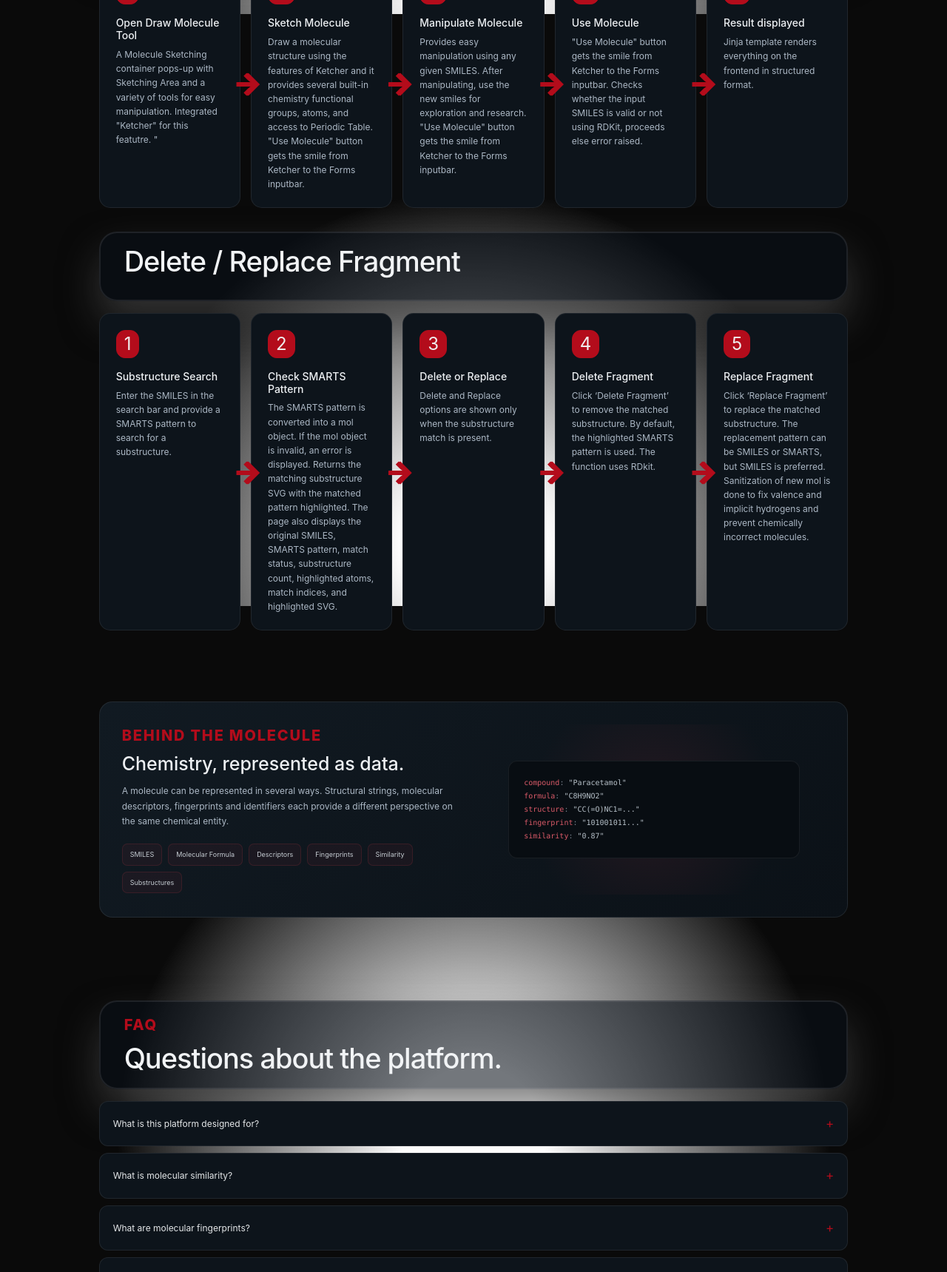
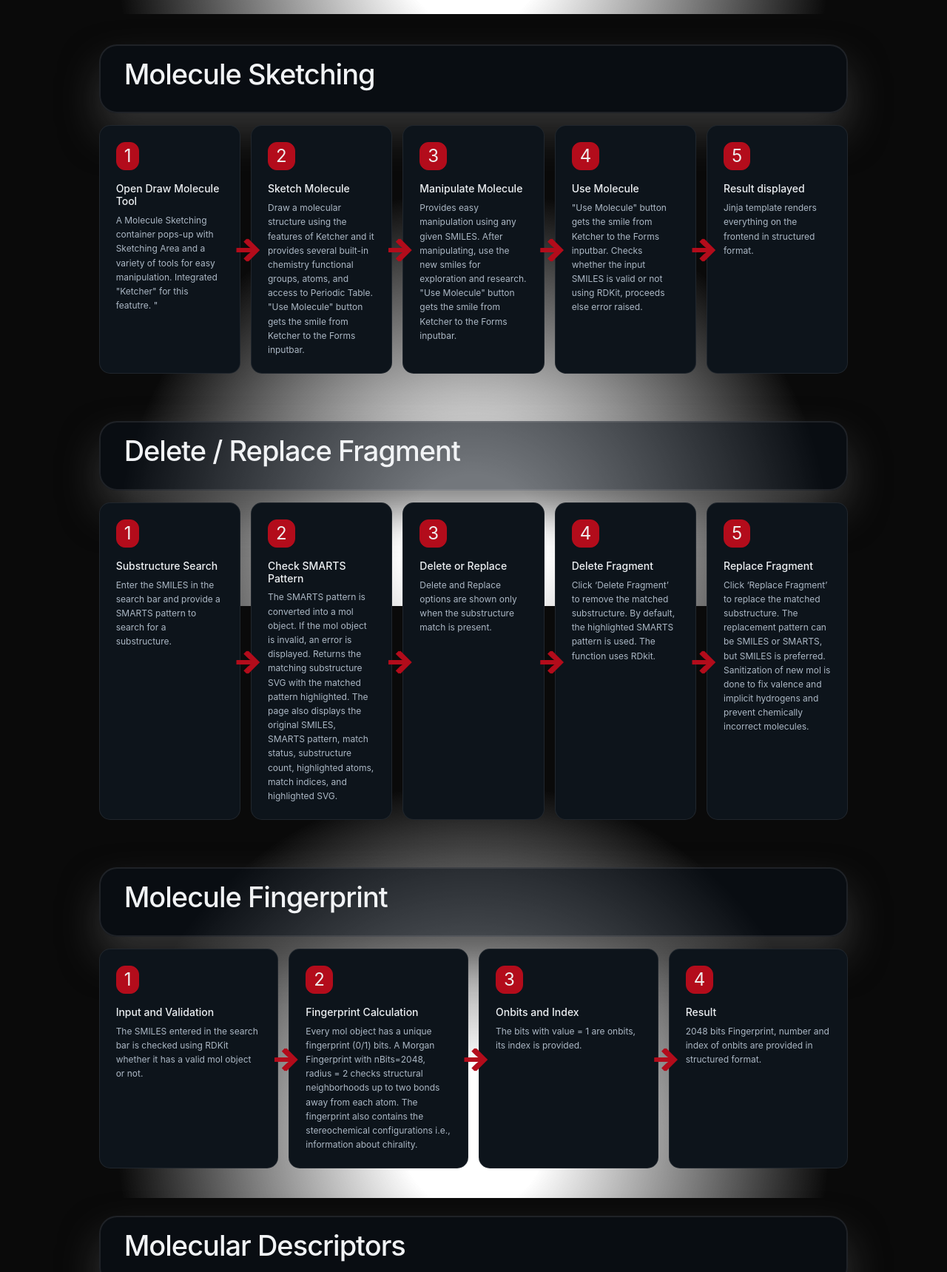
Before and after one commit to SakshamRaj1/ChemSmileAI, a Python web app: template templates/about.html in a window 1280 px wide. Shown: the part 4781-6500 px from the top of the page at 74% size. Run offline with Jinja, Linux system fonts and the light colour scheme; the template is opened without the code that fills it, so the values that code supplies are empty.

Commit message:
Update about.html

```diff
--- a/templates/about.html
+++ b/templates/about.html
@@ -35,7 +35,9 @@
         text-decoration: none;
     }
 
-
+    #explore1, #explore2, #explore3, #explore4, #explore5, #explore6, #explore7, #explore8, #explore9{
+        scroll-margin-top: 7.5rem;
+    }
     /* VARIABLES */
 
     :root {
@@ -350,7 +334,7 @@
         border-radius: 24px;
         border: 2px solid #ffffff17;
         box-shadow: 0px 28px 52px #444444ab;
-        margin-top: 2rem;
+        margin-top: 4rem;
     }
 
     .section-label {
@@ -513,6 +497,23 @@
         margin-bottom: 1rem;
     }
 
+    .workflow4 {
+        display: grid;
+        grid-template-columns:
+            repeat(4, 1fr);
+        gap: 14px;
+        margin-top: 1rem;
+        margin-bottom: 1rem;
+    }
+
+    .workflow3 {
+        display: grid;
+        grid-template-columns:
+            repeat(3, 1fr);
+        gap: 14px;
+        margin-top: 1rem;
+        margin-bottom: 1rem;
+    }
 
     .workflow-step {
         position: relative;
@@ -628,6 +629,7 @@
     }
 
     .data-code {
+        zoom: 1.25;
         width: 85%;
         padding: 20px;
         border:
@@ -1357,7 +1423,7 @@
 
     <!-- 1. Molecule Analysis -->
 
-    <div class="section-heading">
+    <div class="section-heading" id="explore1">
 
         <h2>
             Molecule Analysis and Molecule Information
@@ -1429,7 +1495,7 @@
 
     <!-- 2. Molecule Similarity Search Engine -->
 
-    <div class="section-heading">
+    <div class="section-heading" id="explore2">
 
         <h2>
             Molecule Similarity Search Engine
@@ -1440,7 +1506,7 @@
         </p>
     </div>
 
-    <div class="workflow" style="grid-template-columns: repeat(4, 1fr);">
+    <div class="workflow workflow4">
 
         <article class="workflow-step">
             <div class="step-icon">1</div>
@@ -1489,7 +1555,7 @@
         </article>
     </div>
 
-    <div class="workflow" style="grid-template-columns: repeat(4, 1fr);">
+    <div class="workflow workflow4">
         <article class="workflow-step">
             <div class="step-icon">5</div>
             <h3>
@@ -1550,7 +1616,7 @@
 
     <!-- 3. Molecule Comparison -->
 
-    <div class="section-heading">
+    <div class="section-heading" id="explore3">
 
         <h2>
             Molecule Comparison
@@ -1562,7 +1628,7 @@
 
     </div>
 
-    <div class="workflow" style="grid-template-columns: repeat(4, 1fr);">
+    <div class="workflow workflow4">
 
         <article class="workflow-step">
             <div class="step-icon">1</div>
@@ -1614,7 +1680,7 @@
 
     <!-- 4. Molecule Sketching -->
 
-    <div class="section-heading">
+    <div class="section-heading" id="explore1">
 
         <h2>
             Molecule Sketching
@@ -1686,7 +1752,7 @@
 
     <!-- 5. Delete / Replace Fragment -->
 
-    <div class="section-heading">
+    <div class="section-heading" id="explore5">
 
         <h2>
             Delete / Replace Fragment
@@ -1766,15 +1832,181 @@
 
     </div>
 
+    <!-- 6. Molecule Fingerprint -->
+
+    <div class="section-heading" id="explore6">
+
+        <h2>
+            Molecule Fingerprint
+        </h2>
+
+        <p>
+
+        </p>
+
+    </div>
+
+    <div class="workflow workflow4">
+
+        <article class="workflow-step">
+            <div class="step-icon">1</div>
+            <h3>
+                Input and Validation
+            </h3>
+            <p>
+                The SMILES entered in the search bar is checked using RDKit whether it has a valid mol object or not.
+            </p>
+        </article>
+
+        <article class="workflow-step">
+            <div class="step-icon">2</div>
+            <h3>
+                Fingerprint Calculation
+            </h3>
+            <p>
+                Every mol object has a unique fingerprint (0/1) bits. A Morgan Fingerprint with nBits=2048, radius = 2 checks structural neighborhoods up to two bonds away from each atom.
+                The fingerprint also contains the stereochemical configurations i.e., information about chirality.
+            </p>
+        </article>
+
+        <article class="workflow-step">
+            <div class="step-icon">3</div>
+            <h3>
+                Onbits and Index
+            </h3>
+            <p>
+                The bits with value = 1 are onbits, its index is provided.
+            </p>
+        </article>
+
+        <article class="workflow-step">
+            <div class="step-icon">4</div>
+            <h3>
+                Result
+            </h3>
+            <p>
+                2048 bits Fingerprint, number and index of onbits are provided in structured format.
+            </p>
+        </article>
+
+    </div>
+
+    <!-- 7. Molecular Descriptors -->
+
+    <div class="section-heading" id="explore7">
+
+        <h2>
+            Molecular Descriptors
+        </h2>
+
+        <p>
+
+        </p>
+
+    </div>
+
+    <div class="workflow workflow3">
+
+        <article class="workflow-step">
+            <div class="step-icon">1</div>
+            <h3>
+                Input and Validation
+            </h3>
+            <p>
+                The SMILES entered in the search bar is checked using RDKit whether it has a valid mol object or not.
+            </p>
+        </article>
+
+        <article class="workflow-step">
+            <div class="step-icon">2</div>
+            <h3>
+                Descriptors Classify
+            </h3>
+            <p>
+                Classifies the descriptors into 0D, 1D, 2D, and 3D, calculates a total of 38 unique descriptors.
+
+            </p>
+        </article>
+
+
+        <article class="workflow-step">
+            <div class="step-icon">3</div>
+            <h3>
+                Result
+            </h3>
+            <p>
+                These descriptors provide several crucial information about a molecule in 2D as well as 3D coordinates.
+            </p>
+        </article>
+
+    </div>
+
+    <!-- 8. 2D and 3D Structures -->
+
+    <div class="section-heading" id="explore8">
+
+        <h2>
+            2D and 3D Structures
+        </h2>
+
+        <p>
+
+        </p>
+
+    </div>
+
+    <div class="workflow workflow4">
+
+        <article class="workflow-step">
+            <div class="step-icon">1</div>
+            <h3>
+                Input and Validation
+            </h3>
+            <p>
+                The SMILES entered in the search bar is checked using RDKit whether it has a valid mol object or not.
+            </p>
+        </article>
+
+        <article class="workflow-step">
+            <div class="step-icon">2</div>
+            <h3>
+                2D SVG
+            </h3>
+            <p>
+                Computing 2D coordinates and then drawing 2D SVG for staying sharp and clear. Extracted the svg from Drawing Text. This is then safely rendered to the frontend.
+            </p>
+        </article>
+
+
+        <article class="workflow-step">
+            <div class="step-icon">3</div>
+            <h3>
+                3D Conformer
+            </h3>
+            <p>
+                3D embedding using ETKDGv3. If embedding fails, Random Coords are used. The molecule is then optimized using MMFF , or UFF
+                 if MMFF does not have the necessary parameters for all atoms and atom pairs in the molecule. Using the generated 3D coordinates,
+                  Ball-and-Stick 3D model is generated
+            </p>
+        </article>
+
+        <article class="workflow-step">
+            <div class="step-icon">4</div>
+            <h3>
+                Safely Rendered
+            </h3>
+            <p>
+                This is then safely rendered to the frontend.
+            </p>
+        </article>
+
+    </div>
 
 
 </section>
 
 
-
-<!-- =====================================================
-     DATA PANEL
-===================================================== -->
+<!-- DATA PANEL-->
 
 <section class="about-section">
 
@@ -1794,7 +2026,7 @@
             <p>
                 A molecule can be represented in several ways.
                 Structural strings, molecular descriptors,
-                fingerprints and identifiers each provide a
+                fingerprints, InChI and identifiers each provide a
                 different perspective on the same chemical entity.
             </p>
 
@@ -1846,7 +2086,7 @@
 
                 <div>
                     <span class="key">structure</span>:
-                    <span class="value">"CC(=O)NC1=..."</span>
+                    <span class="value">"CC(=O)Nc1ccc(O)cc1"</span>
                 </div>
 
                 <div>
@@ -1856,7 +2096,7 @@
 
                 <div>
                     <span class="key">similarity</span>:
-                    <span class="value">"0.87"</span>
+                    <span class="value">"0.95"</span>
                 </div>
 
             </div>
@@ -1866,132 +2106,6 @@
     </div>
 
 </section>
-
-
-
-<!-- =====================================================
-     FAQ
-===================================================== -->
-
-<section class="about-section">
-
-    <div class="section-heading">
-
-        <span class="section-label">
-            FAQ
-        </span>
-
-        <h2>
-            Questions about the platform.
-        </h2>
-
-    </div>
-
-
-    <div class="faq">
-
-
-        <div class="faq-item">
-
-            <button class="faq-question">
-
-                What is this platform designed for?
-
-                <span>+</span>
-
-            </button>
-
-            <div class="faq-answer">
-
-                <p>
-                    It provides an interactive environment for
-                    searching, viewing, comparing and exploring
-                    molecular information and structural
-                    relationships.
-                </p>
-
-            </div>
-
-        </div>
-
-
-        <div class="faq-item">
-
-            <button class="faq-question">
-
-                What is molecular similarity?
-
-                <span>+</span>
-
-            </button>
-
-            <div class="faq-answer">
-
-                <p>
-                    Molecular similarity describes how closely
-                    two compounds resemble each other according
-                    to a selected structural or fingerprint-based
-                    comparison method.
-                </p>
-
-            </div>
-
-        </div>
-
-
-        <div class="faq-item">
-
-            <button class="faq-question">
-
-                What are molecular fingerprints?
-
-                <span>+</span>
-
-            </button>
-
-            <div class="faq-answer">
-
-                <p>
-                    Molecular fingerprints encode structural
-                    features of a molecule into a computational
-                    representation that can be used for tasks
-                    such as similarity searching.
-                </p>
-
-            </div>
-
-        </div>
-
-
-        <div class="faq-item">
-
-            <button class="faq-question">
-
-                Can I compare two molecules?
-
-                <span>+</span>
-
-            </button>
-
-            <div class="faq-answer">
-
-                <p>
-                    Yes. The comparison interface allows two
-                    molecular structures to be examined side by
-                    side along with their relevant molecular
-                    information.
-                </p>
-
-            </div>
-
-        </div>
-
-
-    </div>
-
-</section>
-
-
 
 <!-- CTA -->
 
@@ -2002,11 +2116,11 @@
     </h2>
 
     <p>
-        Start with a compound name or molecular structure and
+        Start with a molecular structure and
         discover the information behind it.
     </p>
 
-    <a href="/similarity"
+    <a href="/analysis"
        class="hero-btn primary">
         Start exploring →
     </a>
@@ -2017,54 +2131,6 @@
 </main>
 
 
-
-<script>
-
-
-document.querySelectorAll(".faq-question").forEach(button => {
-
-    button.addEventListener("click", () => {
-
-        const item = button.parentElement;
-        const answer = item.querySelector(".faq-answer");
-
-        /* Close other answers */
-
-        document.querySelectorAll(".faq-item").forEach(other => {
-
-            if (other !== item) {
-
-                other.classList.remove("active");
-
-                other.querySelector(".faq-answer")
-                    .style.maxHeight = null;
-
-            }
-
-        });
-
-
-        /* Toggle current */
-
-        item.classList.toggle("active");
-
-        if (item.classList.contains("active")) {
-
-            answer.style.maxHeight =
-                answer.scrollHeight + "px";
-
-        } else {
-
-            answer.style.maxHeight = null;
-
-        }
-
-    });
-
-});
-
-</script>
-
 </body>
 
 
```
Also changed, not shown: other parts of templates/about.html (+92 -38 lines).
